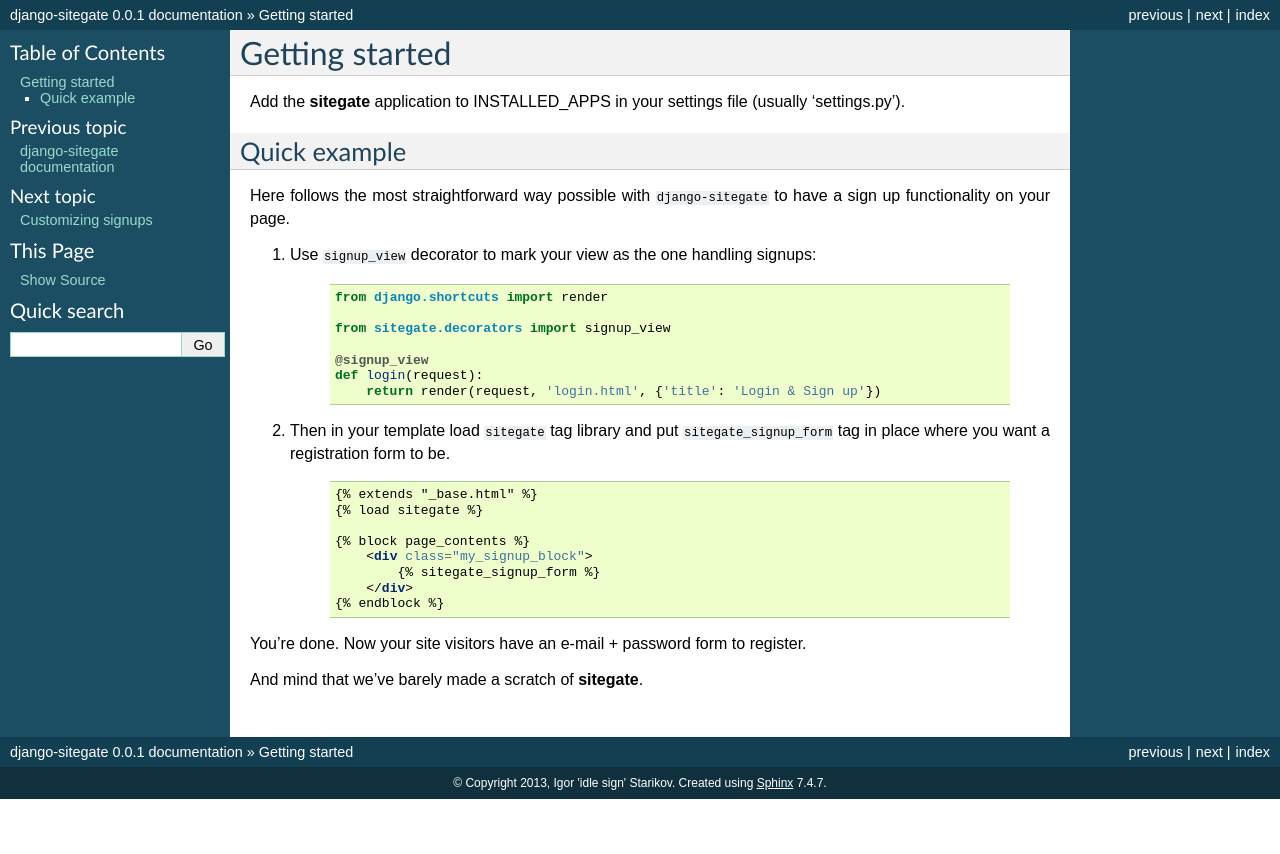
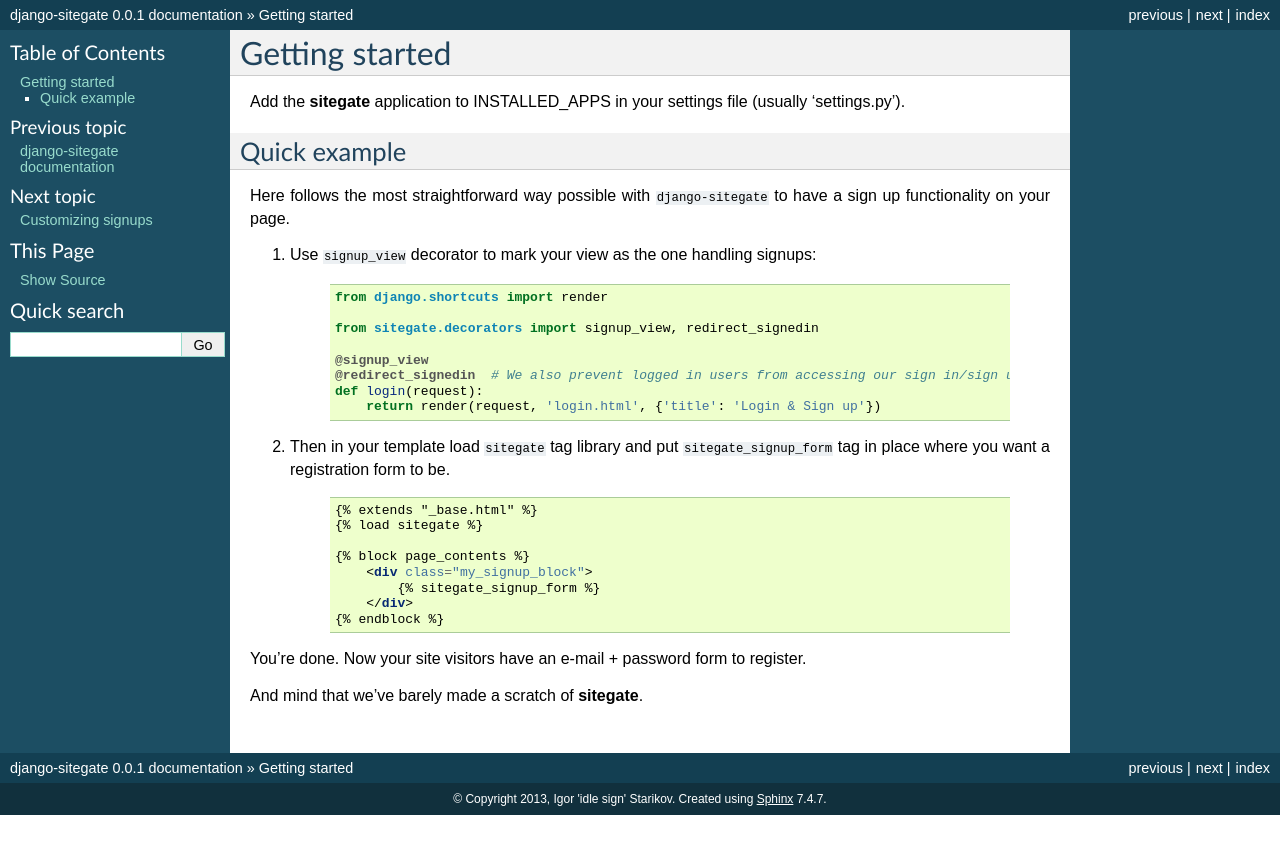
Before and after one commit to idlesign/django-sitegate, a Sphinx documentation site: the page built from docs/source/quickstart.rst, in a window 1280 px wide. Shown: the top 854 px of the page. Built offline with Sphinx 7.4.7, drawn with Linux system fonts in a browser that asks for light colours.

Commit message:
Implemented @redirect_signedin.

```diff
--- a/README.rst
+++ b/README.rst
@@ -27,9 +27,10 @@
 
         from django.shortcuts import render
 
-        from sitegate.decorators import signup_view
+        from sitegate.decorators import signup_view, redirect_signedin
 
         @signup_view
+        @redirect_signedin  # We also prevent logged in users from accessing our sign in/sign up page.
         def login(request):
             return render(request, 'login.html', {'title': 'Login & Sign up'})
 
--- a/docs/source/index.rst
+++ b/docs/source/index.rst
@@ -24,6 +24,7 @@
 
     quickstart
     signup_custom
+    utils
 
 
 Get involved into django-sitegate
--- a/docs/source/quickstart.rst
+++ b/docs/source/quickstart.rst
@@ -17,9 +17,10 @@
 
         from django.shortcuts import render
 
-        from sitegate.decorators import signup_view
+        from sitegate.decorators import signup_view, redirect_signedin
 
         @signup_view
+        @redirect_signedin  # We also prevent logged in users from accessing our sign in/sign up page.
         def login(request):
             return render(request, 'login.html', {'title': 'Login & Sign up'})
 
```
Also changed, not shown: docs/source/utils.rst (added, +41 -0 lines), 1 other file.
